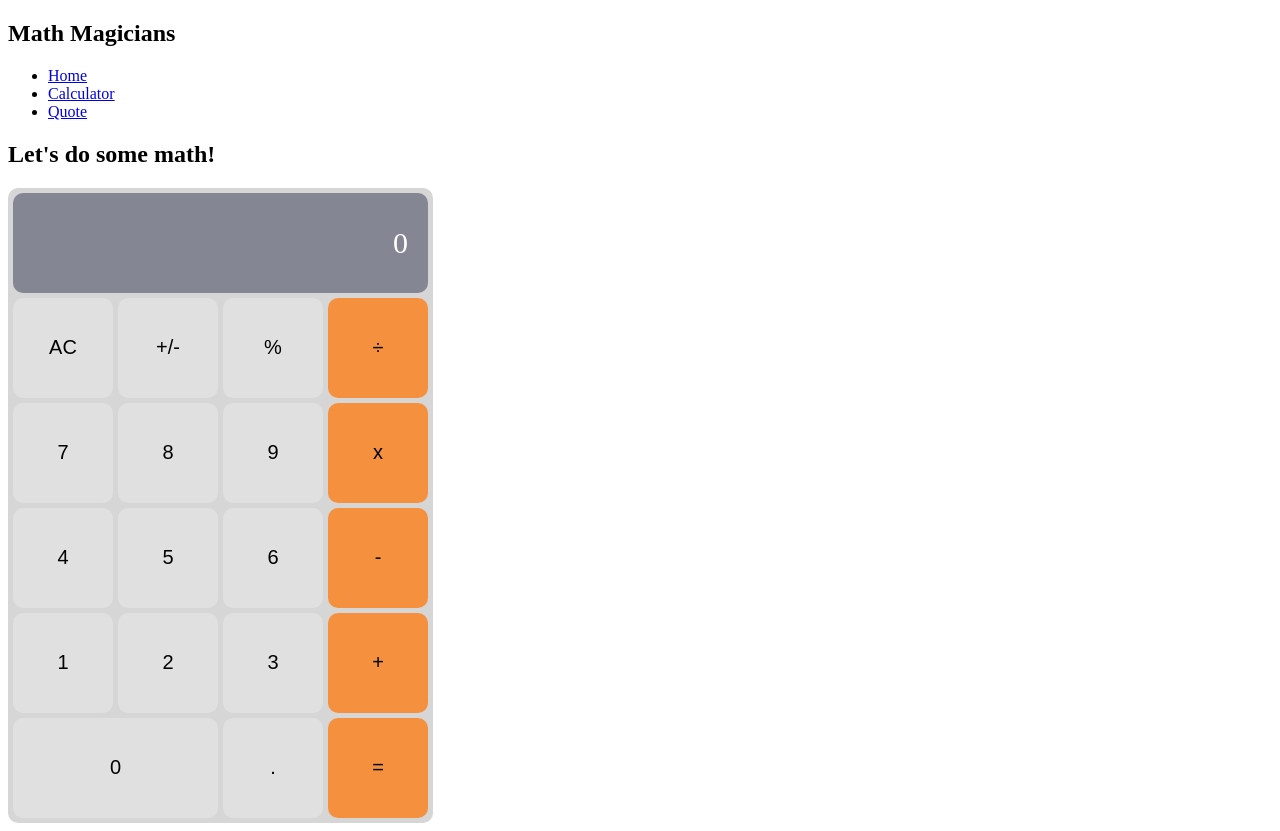
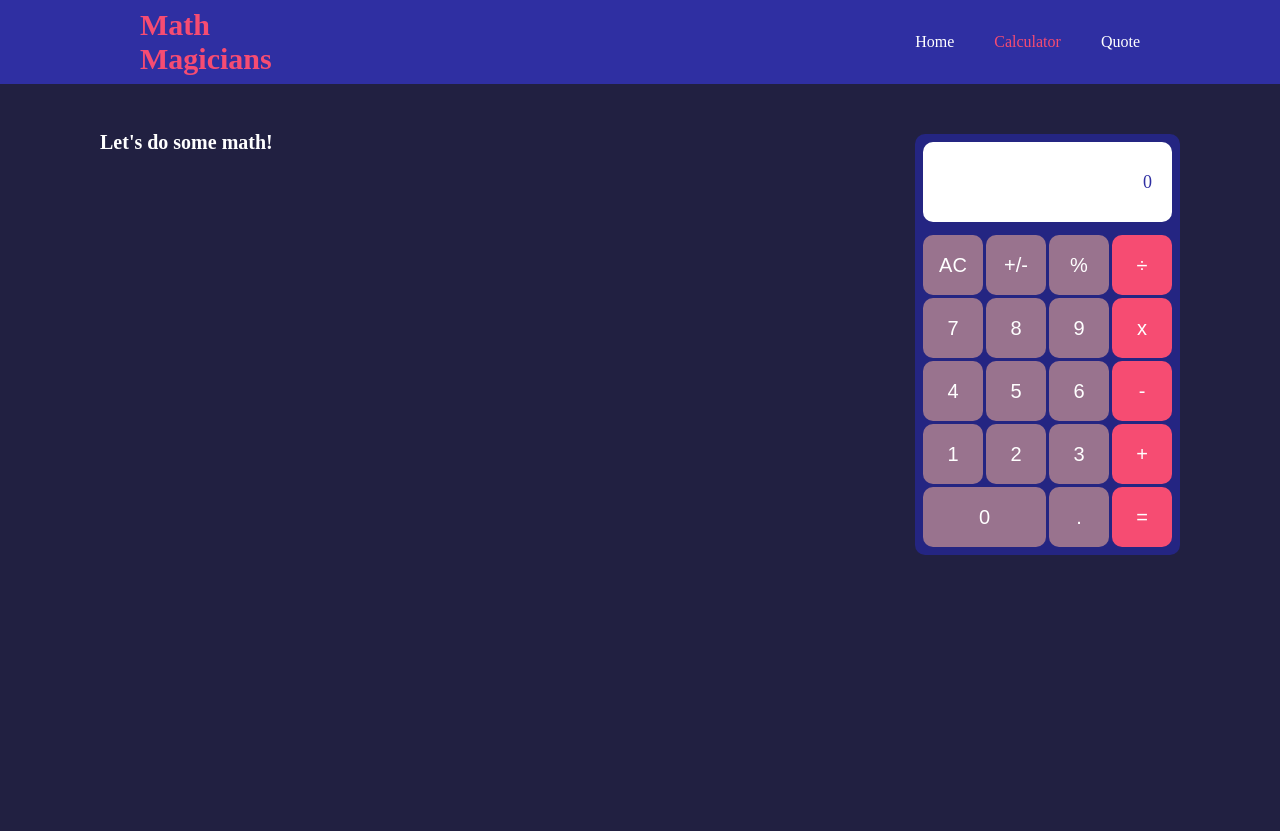
Before and after one commit to Elerqsousy/math-magicians, a React (Create React App) app: page /calculator in a window 1280 px wide. After the commit the page ends 800 px from the top, so only its background shows below. Built offline with nearby package versions, Linux system fonts and the light colour scheme.

Commit message:
Add components styling

```diff
--- a/src/App.js
+++ b/src/App.js
@@ -1,5 +1,5 @@
 import React from 'react';
-import { BrowserRouter as Router, Route, Routes } from 'react-router-dom';
+import { Route, Routes } from 'react-router-dom';
 import CalculatorPage from './pages/CalculatorPage';
 import HomePgae from './pages/HomePage';
 import QuotePage from './pages/QuotePage';
@@ -13,14 +13,14 @@ class App extends React.Component {
 
   render() {
     return (
-      <Router>
+      <>
         <Navbar />
         <Routes>
           <Route path="/" element={<HomePgae />} />
           <Route path="/calculator" element={<CalculatorPage />} />
           <Route path="/quote" element={<QuotePage />} />
         </Routes>
-      </Router>
+      </>
     );
   }
 }
--- a/src/calculator.css
+++ b/src/calculator.css
@@ -1,8 +1,9 @@
 .calculator-container {
+  margin-top: 20px;
   display: grid;
-  grid-template-columns: 100px 100px 100px 100px;
-  grid-template-rows: 100px 100px 100px 100px 100px 100px;
-  gap: 5px 5px;
+  grid-template-columns: 60px 60px 60px 60px;
+  grid-template-rows: 90px 60px 60px 60px 60px 60px;
+  gap: 3px 3px;
   grid-auto-flow: row;
   grid-template-areas:
     'screen screen screen screen'
@@ -11,9 +12,9 @@
     'btn-4 btn-5 btn-6 btn-subtract'
     'btn-1 btn-2 btn-3 btn-add'
     'btn-0 btn-0 btn-dot btn-equal';
-  background: #d6d6d6;
+  background: #242582;
   width: fit-content;
-  padding: 5px;
+  padding: 8px;
   border-radius: 10px;
 }
 
@@ -25,12 +26,14 @@
 
 .screen {
   grid-area: screen;
-  background: #858694;
-  color: white;
+  background: white;
+  color: #2f2fa2;
   display: flex;
   align-items: center;
-  font-size: 30px;
+  font-size: 18px;
   border-radius: 10px;
+  overflow: hidden;
+  margin-bottom: 10px;
 }
 
 .screen > div {
@@ -116,9 +119,27 @@
 }
 
 .orange {
-  background: #f5913e;
+  background: #f64c72;
+  color: white;
 }
 
 .light-gray {
-  background: #e0e0e0;
+  background: #99738e;
+  color: white;
 }
+
+.orange:hover {
+  background: #fc5f81;
+}
+
+.light-gray:hover {
+  background: #a08398;
+}
+
+.orange:checked {
+  background: #ff3c66;
+}
+
+.light-gray:focus {
+  background: #a06a91;
+}
--- a/src/components/Navbar.js
+++ b/src/components/Navbar.js
@@ -23,10 +23,10 @@ const Navbar = () => {
 
   return (
     <nav className="navBar">
-      <h1>Math Magicians</h1>
-      <ul>
+      <h1 className="navHeader">Math Magicians</h1>
+      <ul className="navLinks">
         {links.map((link) => (
-          <li key={link.id}>
+          <li key={link.id} className="navLink">
             <NavLink to={link.path}>{link.text}</NavLink>
           </li>
         ))}
--- /dev/null
+++ b/src/index.css
@@ -0,0 +1,68 @@
+* {
+  box-sizing: border-box;
+}
+
+body {
+  background-color: #212041;
+  padding: 0;
+  margin: 0;
+}
+
+.navBar {
+  display: flex;
+  align-items: center;
+  padding: 8px 140px;
+  justify-content: space-between;
+  background-color: #2f2fa2;
+}
+
+.navLinks {
+  display: flex;
+  list-style: none;
+}
+
+.navHeader {
+  color: #f64c72;
+  font-size: 30px;
+  width: 180px;
+  margin: 0;
+}
+
+.navLink {
+  margin-left: 40px;
+}
+
+.navLink a {
+  color: white;
+  text-decoration: none;
+}
+
+.navLink a:hover {
+  text-decoration: underline;
+}
+
+.navLink a.active {
+  color: #f64c72;
+}
+
+.heading {
+  font-size: 20px;
+}
+
+.pageContainer {
+  padding: 30px 100px;
+  color: white;
+}
+
+.calculatorPage {
+  display: flex;
+  justify-content: space-between;
+}
+
+.quotePage {
+  display: flex;
+
+  /* flex-direction: column; */
+  align-items: center;
+  height: 60vh;
+}
--- a/src/index.js
+++ b/src/index.js
@@ -1,11 +1,13 @@
 import React from 'react';
 import ReactDOM from 'react-dom';
+import { BrowserRouter as Router } from 'react-router-dom';
 import App from './App';
+import './index.css';
 import './calculator.css';
 
 ReactDOM.render(
-  <>
+  <Router>
     <App />
-  </>,
+  </Router>,
   document.getElementById('root'),
 );
--- a/src/pages/CalculatorPage.js
+++ b/src/pages/CalculatorPage.js
@@ -2,8 +2,8 @@ import React from 'react';
 import Calculator from '../components/Calculator';
 
 const CalculatorPage = () => (
-  <div>
-    <h2>Let&apos;s do some math!</h2>
+  <div className="pageContainer calculatorPage">
+    <h2 className="heading">Let&apos;s do some math!</h2>
     <Calculator />
   </div>
 );
--- a/src/pages/HomePage.js
+++ b/src/pages/HomePage.js
@@ -1,7 +1,7 @@
 import React from 'react';
 
 const HomePgae = () => (
-  <div>
+  <div className="pageContainer">
     <h2>Welcome to out page!</h2>
     <p>
       Lorem ipsum dolor sit amet consectetur adipisicing elit. Harum
--- a/src/pages/QuotePage.js
+++ b/src/pages/QuotePage.js
@@ -1,7 +1,7 @@
 import React from 'react';
 
 const QuotePage = () => (
-  <div>
+  <div className="pageContainer quotePage">
     <h2>
       Mathematics is not about numbers, equations, computations, or algorithms:
       it is about understanding. --Williams Paul Thruston
```
